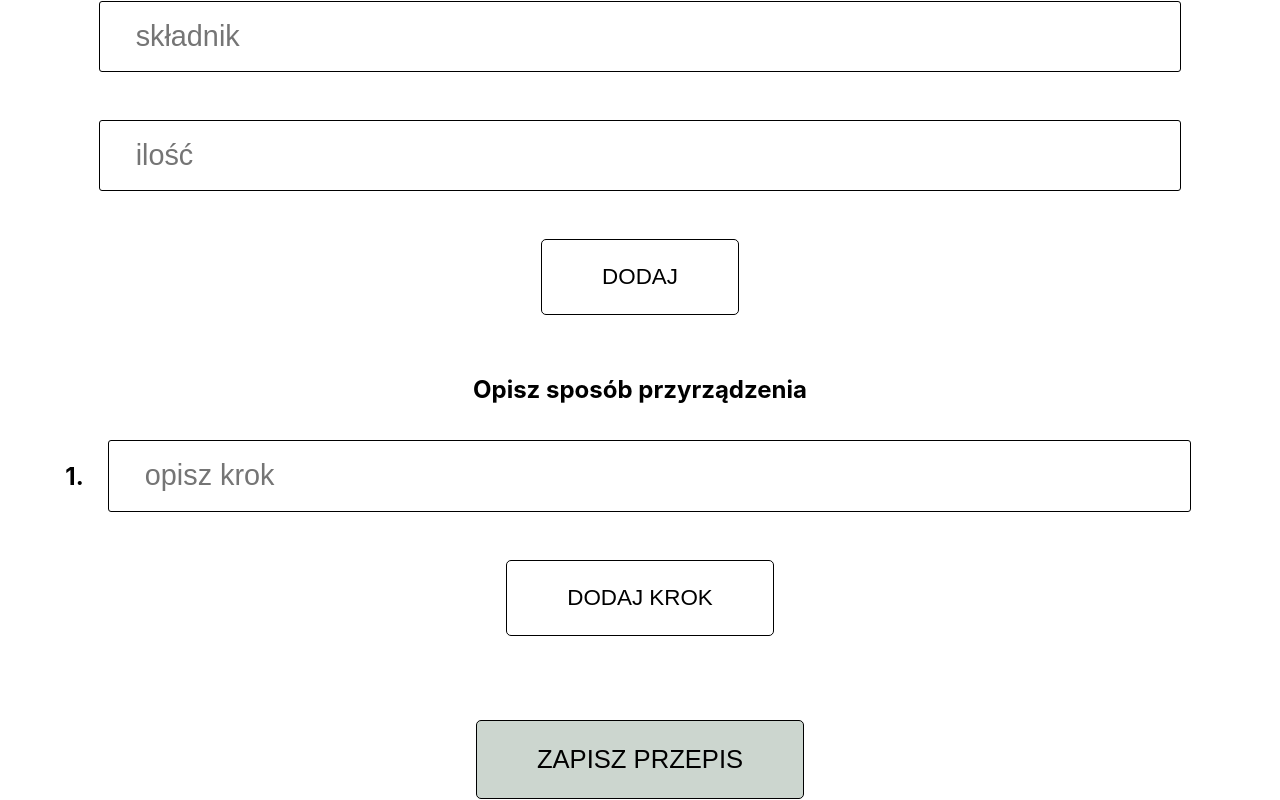
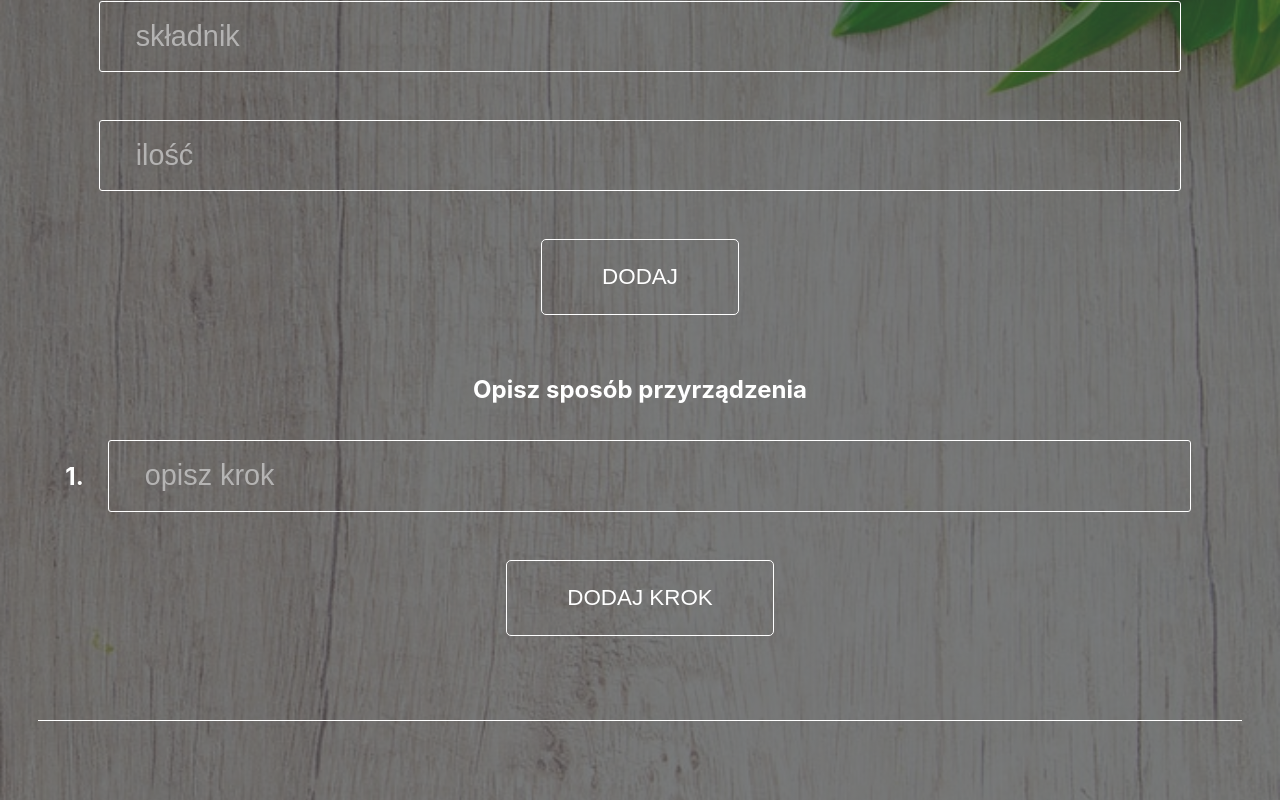
Before and after one commit to atrykp/what-s-for-dinner-react-app, a React (Create React App) app: page /addDish in a window 1280 px wide. Shown: the part 460-1260 px from the top of the page. Built offline with nearby package versions, Linux system fonts and the light colour scheme.

Commit message:
change colors and background in AddDish.css

```diff
--- a/src/pages/AddDish.js
+++ b/src/pages/AddDish.js
@@ -167,13 +167,14 @@ const AddDish = (props) => {
   });
   return (
     <>
+      <div className="addDish">
         <Link to="/">Ukryj</Link>
         <form action="" className="addDishForm" onSubmit={saveDish}>
           <input
             className="addDishForm__txtInput"
             ref={nameDishInput}
             type="text"
-          placeholder="wpisz nazwę"
+            placeholder="Nazwa"
             onChange={handleInputChange}
             value={dish.name}
             name="name"
@@ -182,7 +183,7 @@ const AddDish = (props) => {
           <textarea
             className="addDishForm__txtArea"
             type="text"
-          placeholder="podaj opis"
+            placeholder="Opis"
             onChange={handleInputChange}
             value={dish.description}
             name="description"
@@ -195,6 +196,7 @@ const AddDish = (props) => {
             Zapisz przepis
           </button>
         </form>
+      </div>
     </>
   );
 };
--- a/src/styles/AddDish.css
+++ b/src/styles/AddDish.css
@@ -1,7 +1,26 @@
+::placeholder {
+  /* Chrome, Firefox, Opera, Safari 10.1+ */
+  color: lightgrey;
+  opacity: 0.7; /* Firefox */
+}
+
+.addDish {
+  background: linear-gradient(
+      rgba(184, 184, 184, 0.4),
+      rgba(196, 196, 196, 0.4)
+    ),
+    url(../images/light.jpg);
+  background-size: cover;
+  background-position: right;
+  padding-bottom: 5%;
+}
 .addDishForm {
+  color: white;
   min-height: 90vh;
   padding: 5% 3%;
   text-align: center;
+  background-color: rgba(0, 0, 0, 0.466);
+  border-radius: 10px;
 }
 .addDishForm {
   min-height: 90vh;
@@ -18,7 +37,9 @@
   padding: 1.5% 3%;
   margin: 2%;
   border-radius: 3px;
-  border: 1px solid black;
+  border: 1px solid white;
+  background-color: transparent;
+  color: white;
 }
 .addDishForm__txt {
   font-size: 1.5rem;
@@ -33,12 +54,18 @@
   text-transform: uppercase;
   margin: 2% 0;
   padding: 2% 5%;
-  border: 1px solid black;
+  border: 1px solid white;
   border-radius: 5px;
   background-color: transparent;
+  color: white;
 }
 .addDishForm__submitBtn {
-  margin: 5% 0;
+  margin: 10% 0 5%;
   font-size: 1.6rem;
-  background-color: rgba(0, 54, 18, 0.2);
+  background-color: rgba(187, 187, 187, 0.2);
 }
+
+.addDishForm__stepsBox {
+  border-bottom: 1px solid white;
+  padding-bottom: 5%;
+}
```
Also changed, not shown: src/images/light.jpg (added), 1 other file (tests, documents, lock files or other folders). Lines whose indentation alone changed are shown as unchanged.
